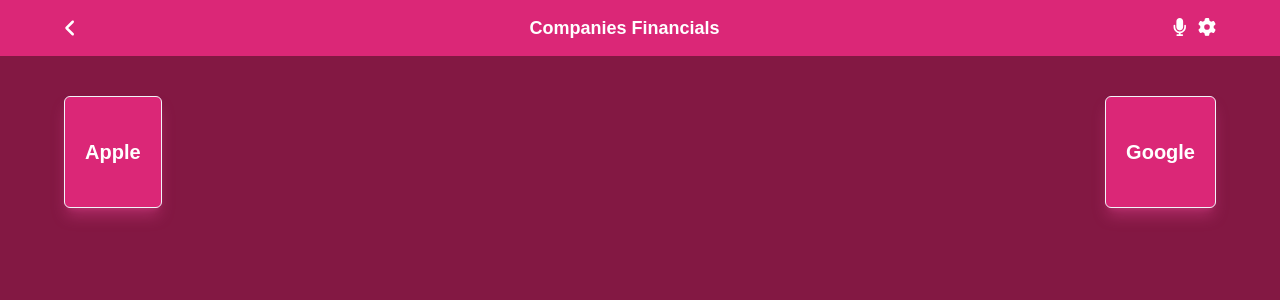
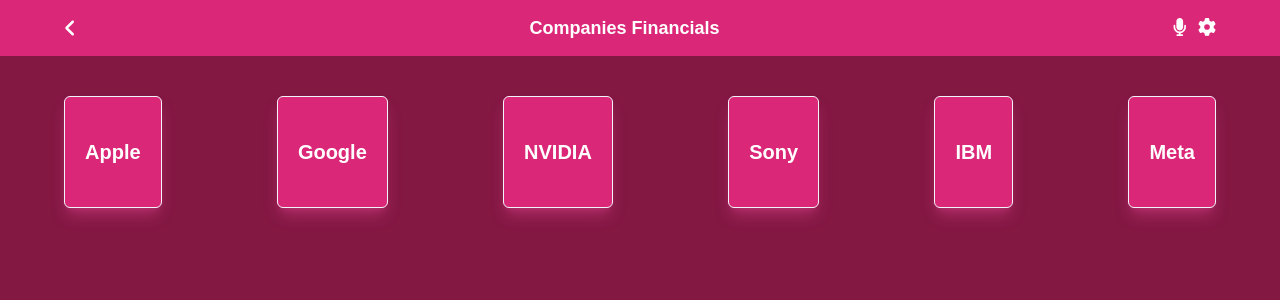
Before and after one commit to Felipe-Perez-Ferraro/REACT-Capstone-project, a React (Create React App) app: page / in a window 1280 px wide. Shown: the top 300 px of the page. Built offline with nearby package versions, Linux system fonts and the light colour scheme.

Commit message:
Added more companies

```diff
--- a/src/companies/companiesArray.js
+++ b/src/companies/companiesArray.js
@@ -1,6 +1,10 @@
 const companiesArray = [
   { id: 1, company: 'Apple', symbol: 'AAPL' },
   { id: 2, company: 'Google', symbol: 'GOOG' },
+  { id: 3, company: 'NVIDIA', symbol: 'NVDA' },
+  { id: 4, company: 'Sony', symbol: 'SONY' },
+  { id: 5, company: 'IBM', symbol: 'IBM' },
+  { id: 6, company: 'Meta', symbol: 'META' },
 ];
 
 export default companiesArray;
```
